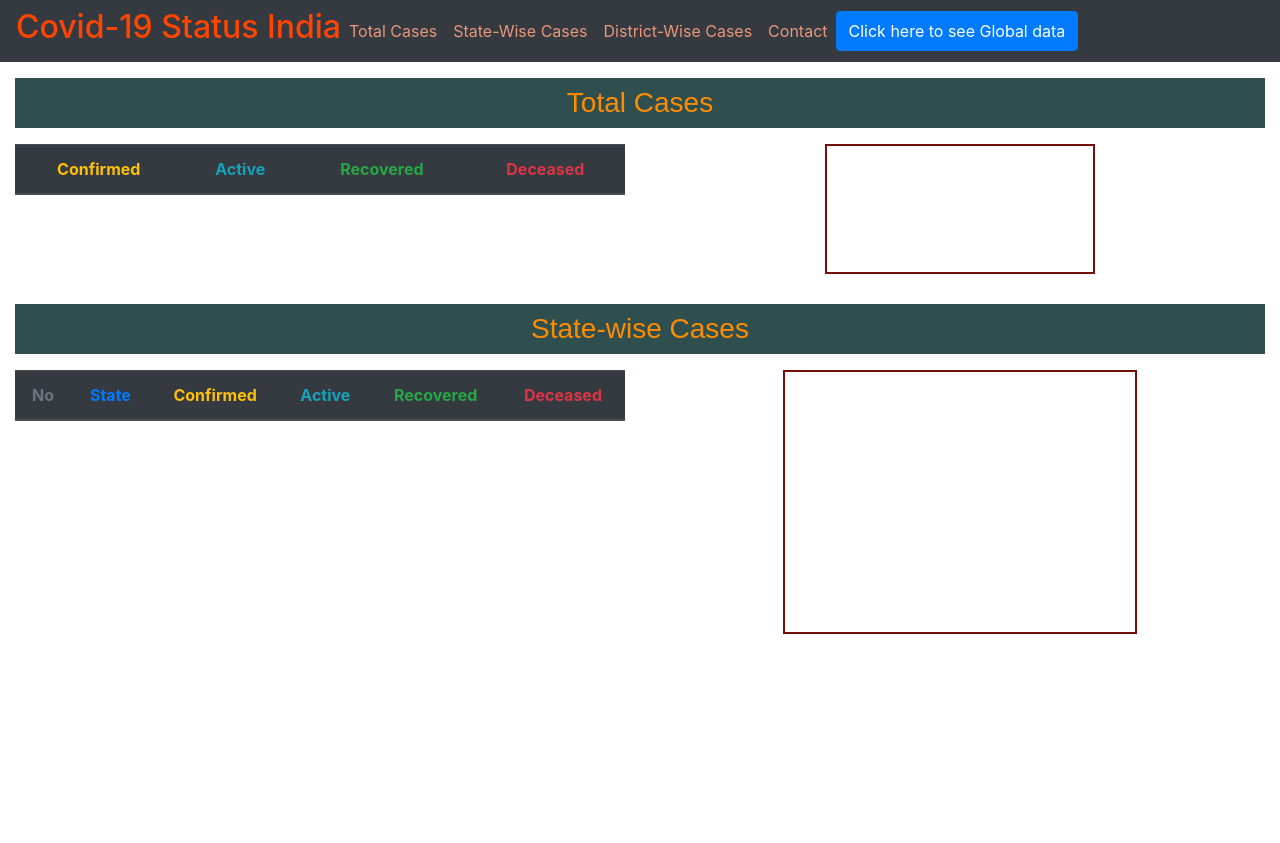
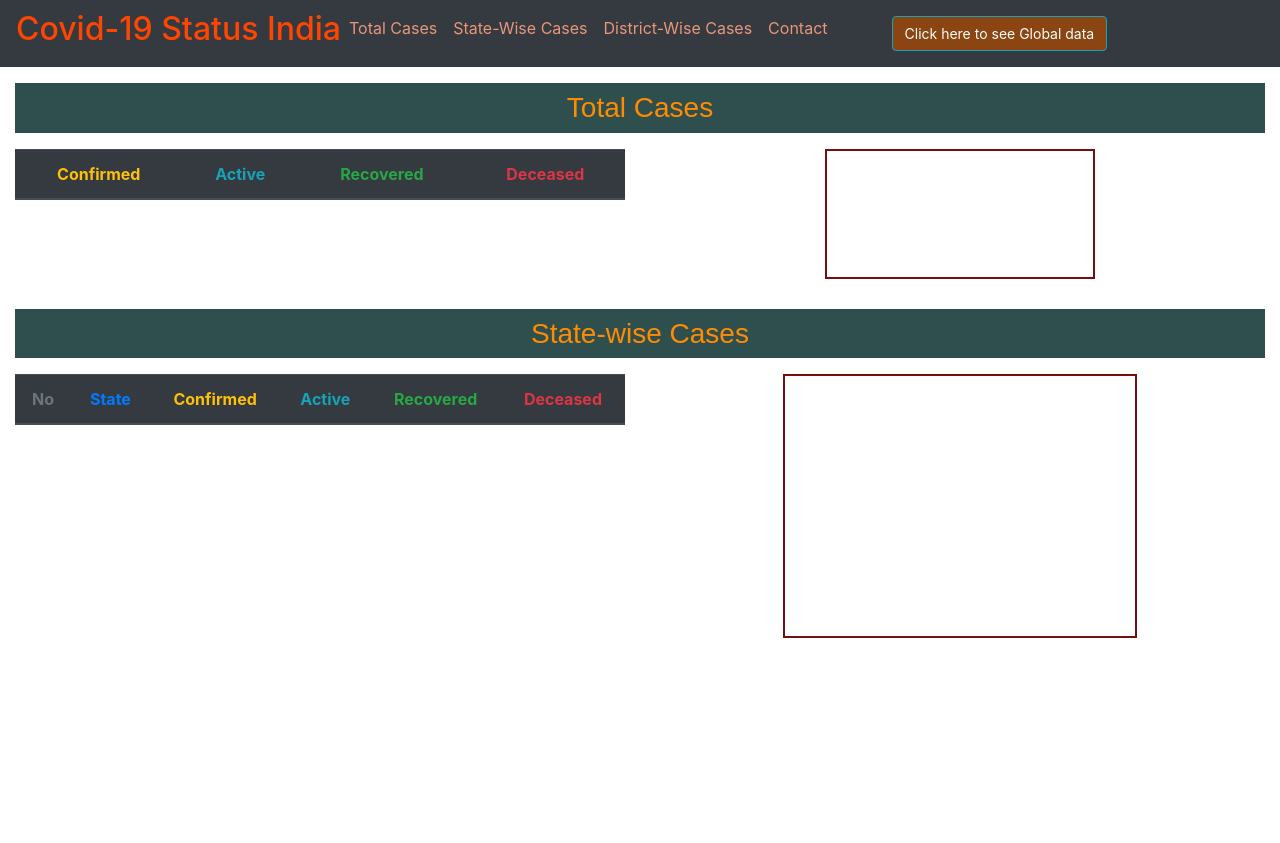
Before and after one commit to apdsr/Covid19StatusIndiaANDGlobal, a plain HTML site: page index.html in a window 1280 px wide. Shown: the top 843 px of the page. Drawn offline with nearby package versions, Linux system fonts and the light colour scheme; no server answers.

Commit message:
global link btn styled

```diff
--- a/index.html
+++ b/index.html
@@ -23,11 +23,11 @@
             </button>
             <div class="collapse navbar-collapse" id="navbarNavAltMarkup">
                 <div class="navbar-nav">
-                    <a class="nav-link" href="#Total_section" style="color: darksalmon;">Total Cases</a>
-                    <a class="nav-link" href="#statesection" style="color: darksalmon;">State-Wise Cases</a>
-                    <a class="nav-link" href="#districtsection" style="color: darksalmon;">District-Wise Cases</a>
-                    <a class="nav-link" href="#contact" style="color: darksalmon;">Contact</a>
-                    <button class="btn btn-primary">Click here to see Global data</button>
+                    <a class="nav-link indiainfo" href="#Total_section" style="color: darksalmon;">Total Cases</a>
+                    <a class="nav-link indiainfo" href="#statesection" style="color: darksalmon;">State-Wise Cases</a>
+                    <a class="nav-link indiainfo" href="#districtsection" style="color: darksalmon;">District-Wise Cases</a>
+                    <a class="nav-link indiainfo" href="#contact" style="color: darksalmon;">Contact</a>
+                    <a class="nav-link ml-5" href=""><button class="btn btn-info global">Click here to see Global data</button></a>
                 </div>
             </div>
         </nav>
--- a/index1.css
+++ b/index1.css
@@ -15,8 +15,14 @@ h2 {
     color: orangered;
 }
 
-.navbar-nav a:hover {
+.navbar-nav a.indiainfo:hover {
     background-color: gray;
+}
+
+.global {
+    color: mintcream;
+    background: saddlebrown;
+    font-size: 14px;
 }
 
 .footer-widget {
@@ -32,15 +38,6 @@ h2 {
     width: 50px;
     height: 2px;
     margin: 5px 0px;
-}
-
-footer1 {
-    background-color: #2c3c50;
-    color: white;
-    margin-top: 0px;
-    padding: 10px 0px;
-    font-family: "Open Sans", sans-serif;
-    font-weight: 300;
 }
 
 #footer {
```
